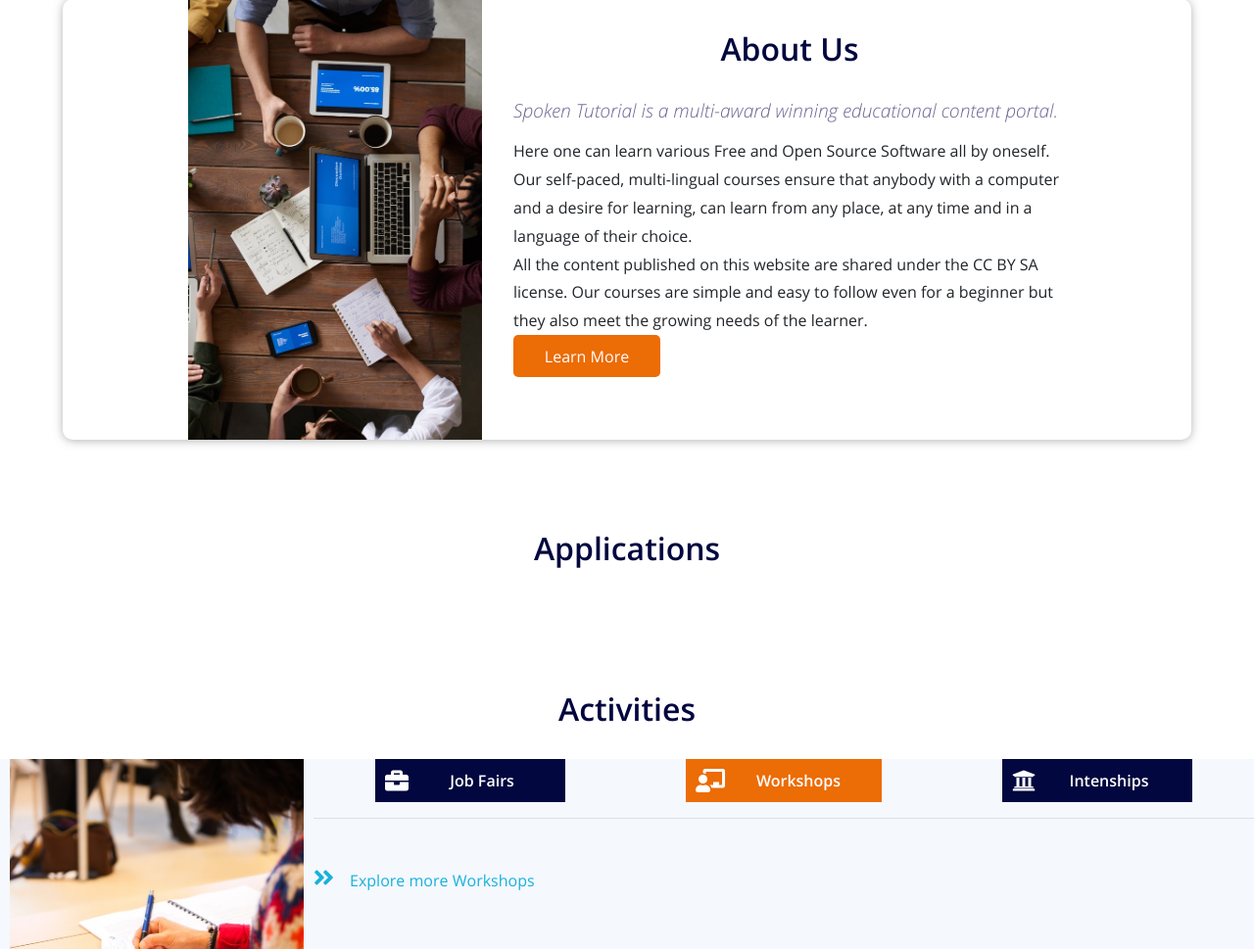
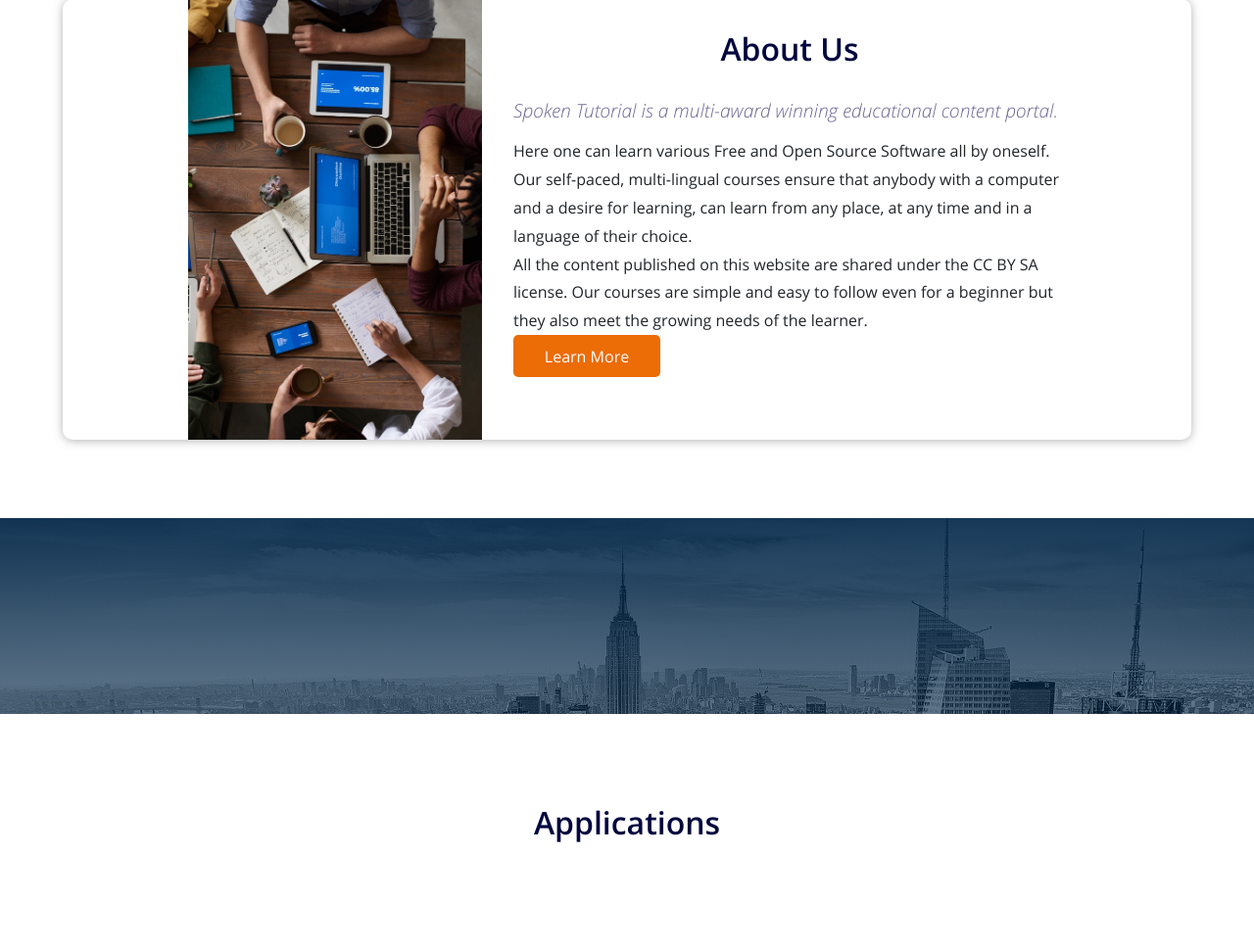
Before and after one commit to Spoken-tutorial/spoken-landing-website, a Django app: page / in a window 1280 px wide. Shown: the part 523-1492 px from the top of the page at 98% size. Run offline with Django 3.2, Linux system fonts and the light colour scheme; data that the repository does not hold is empty; some libraries are stand-ins or nearby versions.

Commit message:
award section

```diff
--- a/spoken/admin.py
+++ b/spoken/admin.py
@@ -1,7 +1,7 @@
 from django.contrib import admin
 
 # Register your models here.
-from .models import Products, Nav, Blended_workshops,ContactMsg,Jobfair,Internship,Company,Testimonials,MediaTestimonials
+from .models import Products, Nav, Blended_workshops,ContactMsg,Jobfair,Internship,Company,Testimonials,MediaTestimonials,Award
 
 admin.site.register(Products)
 admin.site.register(Nav)
@@ -12,3 +12,4 @@ admin.site.register(Internship)
 admin.site.register(Company)
 admin.site.register(Testimonials)
 admin.site.register(MediaTestimonials)
+admin.site.register(Award)
--- a/spoken/models.py
+++ b/spoken/models.py
@@ -113,3 +113,9 @@ class MediaTestimonials(models.Model):
 
     def __str__(self):
         return self.path
+
+class Award(models.Model):
+	title = models.CharField(max_length=500)
+	year = models.IntegerField(default=2020)
+	order = models.IntegerField()
+	link = models.CharField(max_length=300)
--- a/spoken/static/spoken/style.css
+++ b/spoken/static/spoken/style.css
@@ -218,6 +218,73 @@ nav button{
 	margin:2rem 0;
 }
 /*about*//***************************************************************************/
+
+/*awards*//***************************************************************************/
+
+/**********/
+#awards{
+	background-image: linear-gradient(
+	      rgba(0, 38, 73,0.9 ),
+	      rgba(0, 38, 73,0.6)
+	    ), url('images/awards-bg.jpg');
+		background-size: cover;
+		background-attachment: fixed;
+		padding-top:4%;
+		padding-bottom:4%;
+		padding-right: 2%;
+		padding-left: 2%;
+		margin-top: 5rem;
+}
+#awards{
+	display: grid;
+	/*grid-template-columns: repeat(6,1fr);*/
+	grid-template-columns: repeat(auto-fit,minmax(300px,1fr));
+	grid-gap: 2rem;
+	min-height: 200px;
+
+
+}
+#awards .award-bg{
+	/*background-color: var(--dark);*/
+	display: flex;
+	align-items: center;
+	flex-direction: column;
+	min-height: 200px;
+	padding: 5%;
+	/*border-radius: 50%;*/
+	box-shadow: var(--shadow);
+	/*opacity: 0.4;*/
+	border:2px solid #fff;
+
+}
+#awards .award-bg i{
+	/*color: var(--orange);*/
+	font-size: 2rem;
+	color: #fff;
+	/*opacity: 0.5;*/
+	line-height: 2.5rem;
+	margin-bottom: 2%;
+	color: var(--orange);
+}
+#awards .award-bg h5{
+	color: #fff;
+	line-height: 2.5rem;
+	text-align: center;
+	font:var(--font);
+	font-size: 1.2rem;
+	font-weight: bold;
+
+}
+#awards .award-bg .title{
+	border-bottom: 1px solid #fff;
+	border-bottom: 2px solid var(--orange);
+}
+
+#awards img{
+	max-height: 200px;
+}
+/*awards*//***************************************************************************/
+
 
 /*applications*//***************************************************************************/
 .application{
--- a/spoken/templates/spoken/home.html
+++ b/spoken/templates/spoken/home.html
@@ -57,6 +57,24 @@
   </div>
 </section>
 <!--about-->
+<!-- awards -->
+<section id="awards">
+  {% for award in awards %}
+  <div class="award-bg">
+    {% ifequal forloop.counter|divisibleby:"2" False %}
+     <i class="fas fa-award"></i>
+     {% else %}
+     <i class="fas fa-trophy"></i>
+    {% endifequal %}
+
+
+   <h5 class="year">{{award.year}}</h5>
+   <a href="{{award.link}}"><h5 class="title">{{award.title}}</h5></a>
+
+  </div>
+  {% endfor %}
+</section>
+<!-- awards -->
 <!-- applications -->
 <section class="application " id="applications">
   <h2 class="text-center header-m">Applications</h2>
--- a/spoken/views.py
+++ b/spoken/views.py
@@ -2,7 +2,7 @@ from django.shortcuts import render, redirect
 from django.conf import settings
 # Create your views here.
 from django.http import HttpResponse
-from .models import Products, Nav, Blended_workshops, Jobfair, Internship, Testimonials, MediaTestimonials
+from .models import Products, Nav, Blended_workshops, Jobfair, Internship, Testimonials, MediaTestimonials, Award
 from datetime import datetime
 from django.utils import timezone
 from .forms import ContactForm
@@ -29,7 +29,9 @@ def home(request):
     workshops = Blended_workshops.objects.filter(workshop_date__gte=now).order_by('workshop_date')[:3]
     testimonials = Testimonials.objects.all()[:9]
     media_testimonials = MediaTestimonials.objects.all()[:3]
+    awards = Award.objects.all().order_by('order');
     context = {'jobfairs':jobfairs,'internships':internships,'workshops':workshops,'products':products,
-    'nav_list':navs, 'form':c, 'testimonials':testimonials,'media_testimonials':media_testimonials,'media_url' : settings.MEDIA_URL,}
+    'nav_list':navs, 'form':c, 'testimonials':testimonials,'media_testimonials':media_testimonials,'media_url' : settings.MEDIA_URL,
+    'awards':awards,}
 
     return render(request,'spoken/home.html',context)
```
Also changed, not shown: spoken/migrations/0006_award.py (added), spoken/migrations/0007_award_year.py (added), spoken/static/spoken/images/awards-bg.jpg (added).
